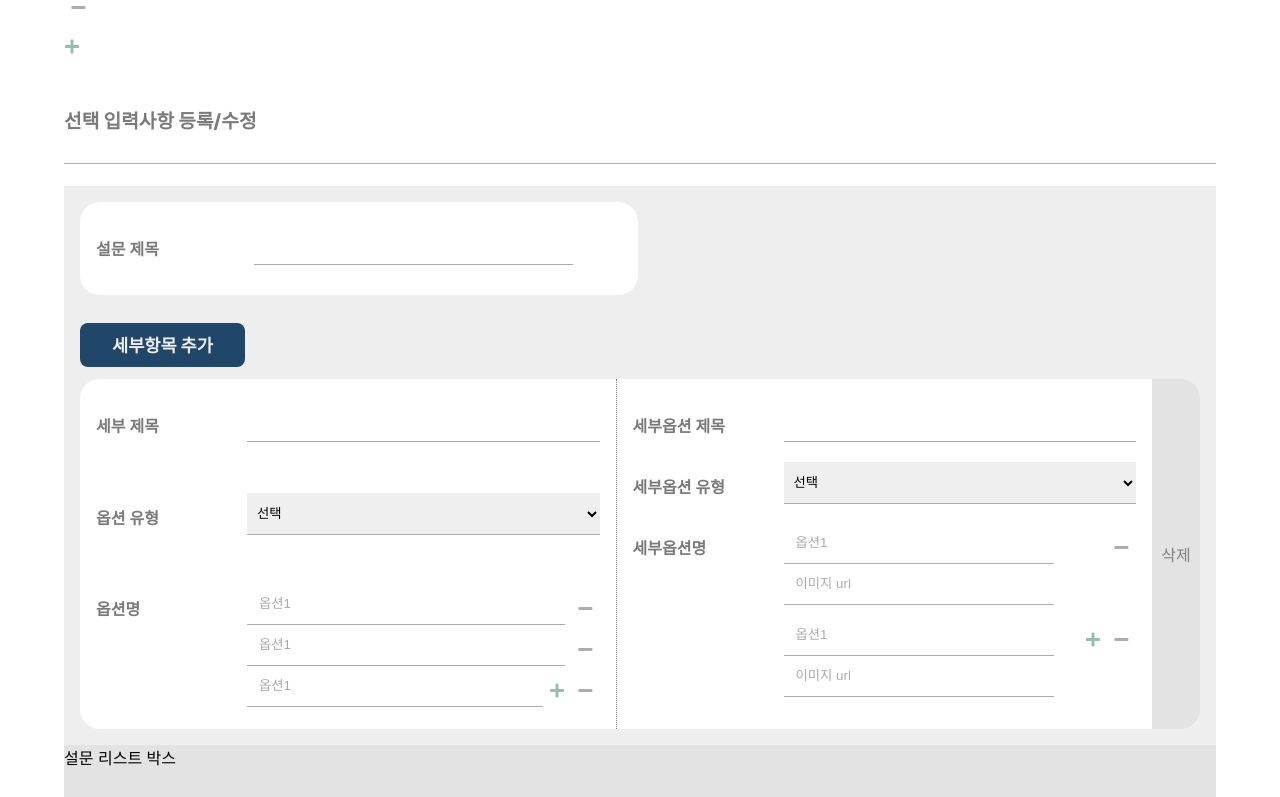
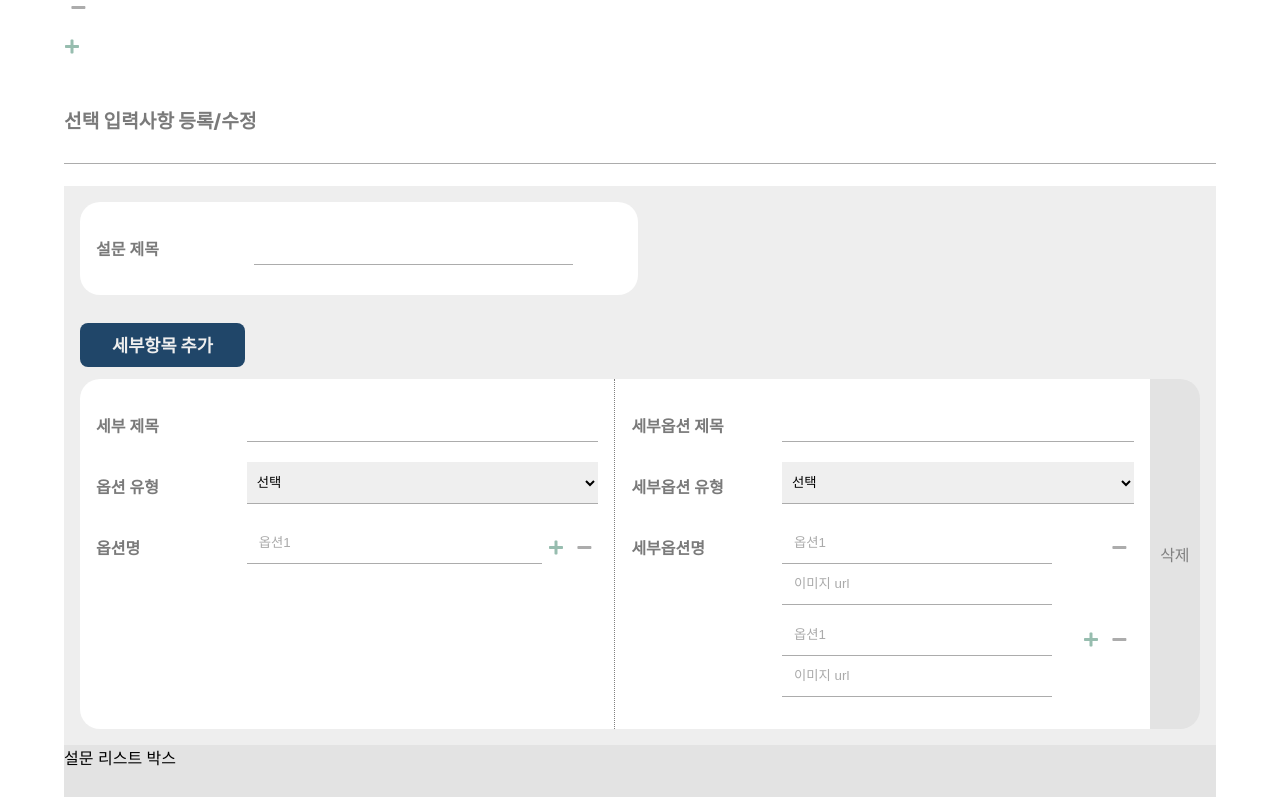
Before and after one commit to upship-kim/survey-web, a React (Create React App) app: page / in a window 1280 px wide. Shown: the part 2000-2797 px from the top of the page. Built offline with nearby package versions, Linux system fonts and the light colour scheme.

Commit message:
add: option onChange 핸들러 연결

```diff
--- a/src/components/molecures/InputRow.tsx
+++ b/src/components/molecures/InputRow.tsx
@@ -28,7 +28,6 @@ export default InputRow;
 
 const Wrapper = styled.div`
     display: flex;
-    flex: 1;
     flex-direction: row;
     align-items: flex-start;
     margin: 0.4rem 0;
--- a/src/components/organisms/DetailCreator.tsx
+++ b/src/components/organisms/DetailCreator.tsx
@@ -1,6 +1,10 @@
 import React from "react";
 import styled from "styled-components";
-import { OneCardTypes, OneQuestionTypes } from "../../types/SelectTypes";
+import {
+    CardTypes,
+    OneCardTypes,
+    OneQuestionTypes,
+} from "../../types/SelectTypes";
 import DefaultInput from "../atoms/DefaultInput";
 import DefaultSelect from "../atoms/DefaultSelect";
 import PlusMinusIcon from "../atoms/PlusMinusIcon";
@@ -28,36 +32,50 @@ const kindOfOptions = [
 
 interface LocalProps {
     item: OneQuestionTypes;
-    onDeleteRow: (rowIndex: number) => void;
+    index: number;
+    onDeleteRow: (id: number) => void;
+    setForm: React.Dispatch<React.SetStateAction<CardTypes>>;
 }
 
-const DetailCreator = ({ onDeleteRow, item }: LocalProps) => {
+const DetailCreator = ({ onDeleteRow, item, setForm, index }: LocalProps) => {
     const onSelect = (e: React.ChangeEvent<HTMLSelectElement>) => {
         console.log(e.target.value);
+    };
+    const onChange = (e: React.ChangeEvent<HTMLInputElement>) => {
+        const { name, value } = e.target;
+        const temp = { ...item, [name]: value };
+
+        setForm(prev => {
+            const tempForm = { ...prev };
+            tempForm.rows[index] = temp;
+            return tempForm;
+        });
     };
     return (
         <OptionBlock>
             <SecondProcess>
                 <InputRow title="세부 제목">
-                    <DefaultInput type="text" />
+                    <DefaultInput
+                        type="text"
+                        name={"title"}
+                        onChange={onChange}
+                        value={item.title}
+                    />
                 </InputRow>
                 <InputRow title="옵션 유형">
                     <DefaultSelect
+                        name={"type"}
                         options={kindOfOptions}
                         onChange={onSelect}
                     />
                 </InputRow>
                 <InputRow title="옵션명" flexDirection="column">
                     <EachOptionRow>
-                        <DefaultInput type="text" placeholder={`옵션1`} />
-                        <PlusMinusIcon isActive={true} />
-                    </EachOptionRow>
-                    <EachOptionRow>
-                        <DefaultInput type="text" placeholder={`옵션1`} />
-                        <PlusMinusIcon isActive={true} />
-                    </EachOptionRow>
-                    <EachOptionRow>
-                        <DefaultInput type="text" placeholder={`옵션1`} />
+                        <DefaultInput
+                            type="text"
+                            name={"name"}
+                            placeholder={`옵션1`}
+                        />
                         <PlusMinusIcon isActive={false} />
                         <PlusMinusIcon isActive={true} />
                     </EachOptionRow>
@@ -86,10 +104,10 @@ const OptionBlock = styled.div`
 
 const CommonDiv = styled.div`
     display: flex;
-    flex: 1;
+    min-height: 10rem;
+    width: 100%;
     padding: 1rem;
     flex-direction: column;
-    justify-content: flex-start;
     & + & {
         border-left: 1px dotted gray;
     }
@@ -119,7 +137,7 @@ const DeleteButton = styled.div`
     display: flex;
     justify-content: center;
     align-items: center;
-    width: 3rem;
+    width: 10%;
     background: #e3e3e3;
     color: gray;
     border-top-right-radius: 20px;
--- a/src/components/templates/SurveyCreator.tsx
+++ b/src/components/templates/SurveyCreator.tsx
@@ -41,9 +41,8 @@ const SurveyCreator = () => {
 
     const onAddRow = () => {
         const temp = { ...form };
-        console.log(form.rows[form.rows.length - 1].id + 1);
         temp.rows.push({
-            ...temp.rows[0],
+            ...initForm.rows[0],
             id: Number(form.rows[form.rows.length - 1].id + 1),
         });
         setForm(temp);
@@ -55,9 +54,9 @@ const SurveyCreator = () => {
         setForm(temp);
     };
 
-    useEffect(() => {
-        return () => {};
-    }, [form]);
+    // useEffect(() => {
+    //     return () => {};
+    // }, [form]);
 
     return (
         <Container>
@@ -83,8 +82,10 @@ const SurveyCreator = () => {
             </AddButtonRow>
             {form.rows.map((item, index) => (
                 <DetailCreator
-                    key={index}
+                    key={item.id}
+                    index={index}
                     item={item}
+                    setForm={setForm}
                     onDeleteRow={onDeleteRow}
                 />
             ))}
```
